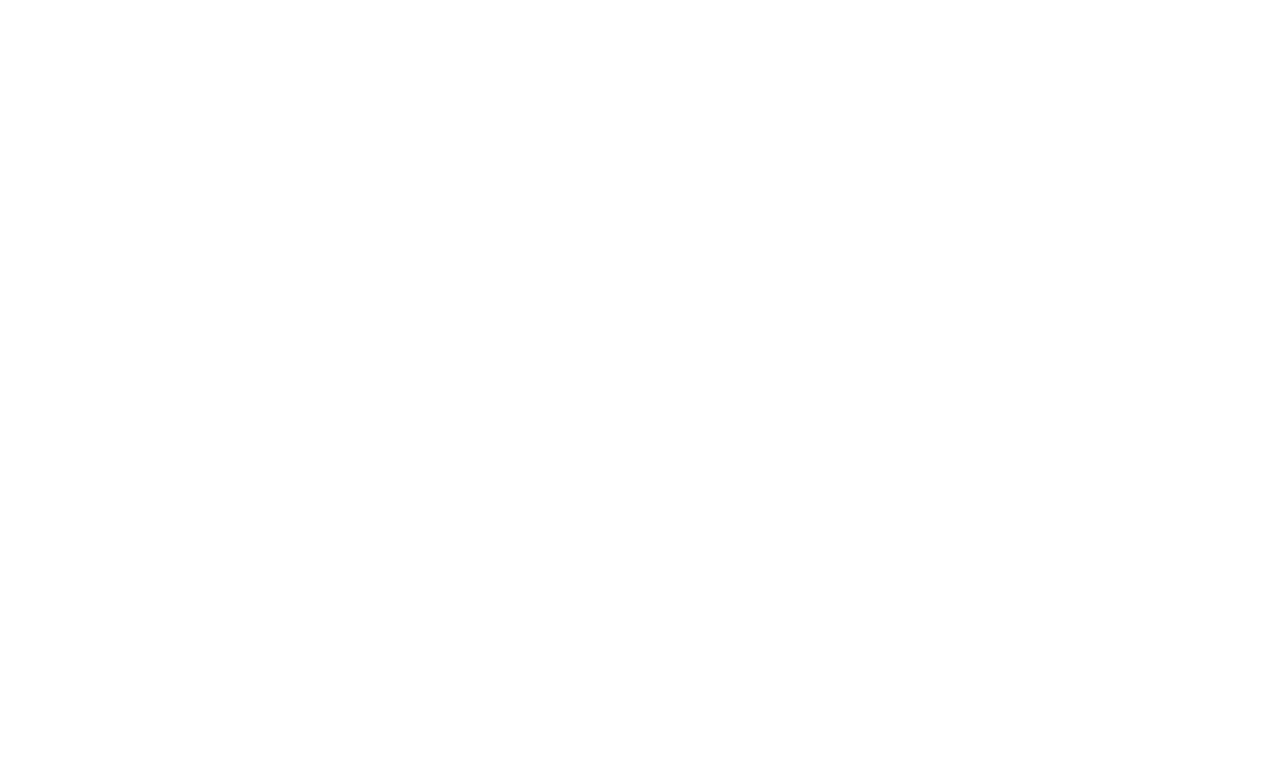
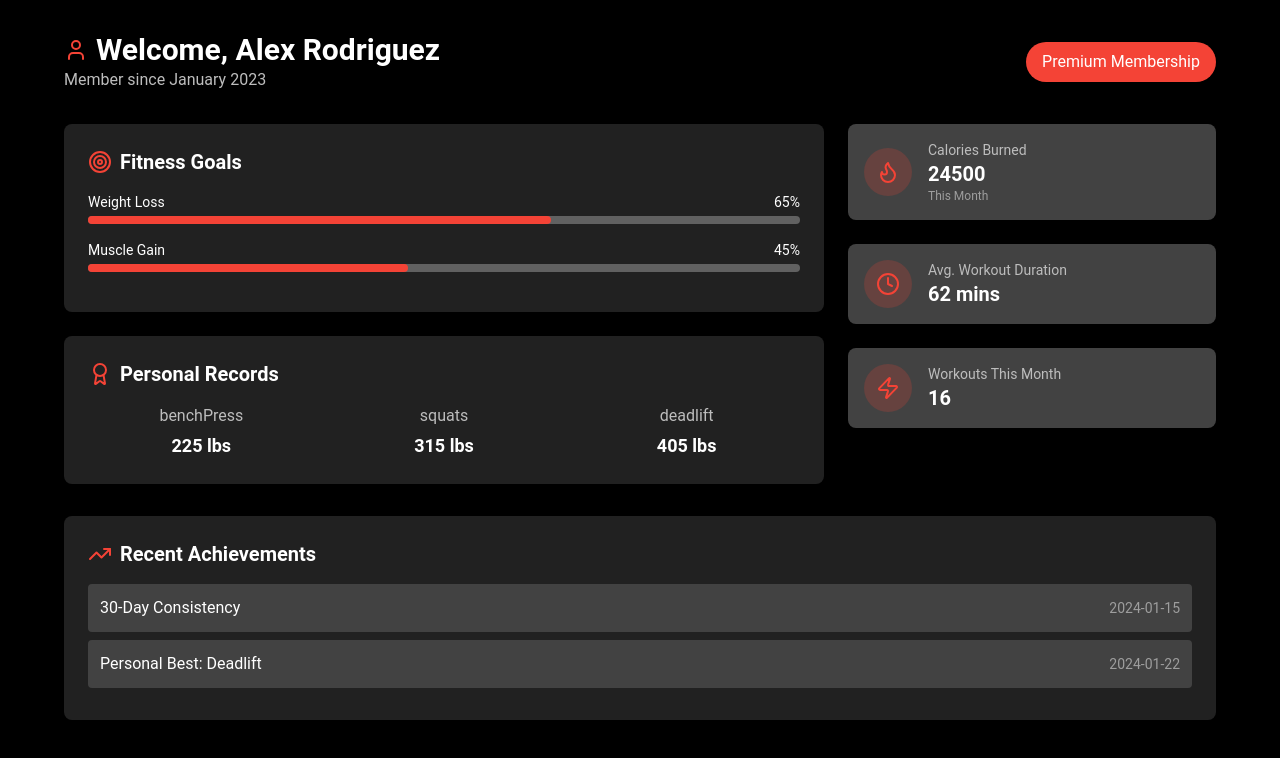
Before and after one commit to Divyanjala23/up-lift-fitness-management-website-, a React (Vite) app in the folder frontend/: page /member in a window 1280 px wide. Before the commit this address had no page. Shown: the top 758 px of the page. Built offline with nearby package versions, Linux system fonts and the light colour scheme.

Commit message:
update member dashboard

```diff
--- a/frontend/src/App.jsx
+++ b/frontend/src/App.jsx
@@ -12,6 +12,8 @@
 import Schedule from "./components/Shedule";
 import Footer from "./components/Footer";
 import AdminDashboard from "./components/AdminDashboard";
+import MemberDashboard from "./components/MemberDashboard";
+
 
 const App = () => {
   return (
@@ -100,6 +102,14 @@
               </>
             }
           />
+          <Route
+            path="/member"
+            element={
+              <>
+                <MemberDashboard/>
+              </>
+            }
+          />
         </Routes>
       </Router>
     </>
--- /dev/null
+++ b/frontend/src/components/MemberDashboard.jsx
@@ -0,0 +1,168 @@
+import React, { useState } from 'react';
+import {
+  User,
+  Target,
+  Flame,
+  Heart,
+  TrendingUp,
+  Award,
+  Clock,
+  Zap,
+  BarChart2
+} from 'lucide-react';
+import { motion } from 'framer-motion';
+
+const MemberDashboard = () => {
+  const [memberProfile] = useState({
+    name: "Alex Rodriguez",
+    memberSince: "January 2023",
+    membershipTier: "Premium",
+    fitnessGoals: [
+      { name: "Weight Loss", progress: 65 },
+      { name: "Muscle Gain", progress: 45 }
+    ],
+    stats: {
+      workoutsThisMonth: 16,
+      totalWorkouts: 184,
+      caloriesBurned: 24500,
+      avgWorkoutDuration: 62
+    },
+    recentAchievements: [
+      { title: "30-Day Consistency", date: "2024-01-15" },
+      { title: "Personal Best: Deadlift", date: "2024-01-22" }
+    ],
+    personalRecords: {
+      benchPress: 225,
+      squats: 315,
+      deadlift: 405
+    }
+  });
+
+  const StatCard = ({ icon, title, value, subtext }) => (
+    <motion.div
+      whileHover={{ scale: 1.05 }}
+      className="bg-gray-800 rounded-lg p-4 flex items-center gap-4"
+    >
+      <div className="bg-red-500/20 p-3 rounded-full">
+        {icon}
+      </div>
+      <div>
+        <div className="text-gray-400 text-sm">{title}</div>
+        <div className="font-bold text-xl">{value}</div>
+        {subtext && <div className="text-xs text-gray-500">{subtext}</div>}
+      </div>
+    </motion.div>
+  );
+
+  const ProgressBar = ({ goal, progress }) => (
+    <div className="mb-4">
+      <div className="flex justify-between text-sm mb-1">
+        <span>{goal.name}</span>
+        <span>{progress}%</span>
+      </div>
+      <div className="bg-gray-700 rounded-full h-2">
+        <div
+          className="bg-red-500 rounded-full h-2"
+          style={{ width: `${progress}%` }}
+        ></div>
+      </div>
+    </div>
+  );
+
+  return (
+    <div className="bg-black text-white min-h-screen p-8">
+      <div className="max-w-6xl mx-auto">
+        <motion.div
+          initial={{ opacity: 0, y: -20 }}
+          animate={{ opacity: 1, y: 0 }}
+          className="flex justify-between items-center mb-8"
+        >
+          <div>
+            <h1 className="text-3xl font-bold flex items-center gap-2">
+              <User className="text-red-500" /> Welcome, {memberProfile.name}
+            </h1>
+            <p className="text-gray-400">Member since {memberProfile.memberSince}</p>
+          </div>
+          <div className="bg-red-500 text-white px-4 py-2 rounded-full">
+            {memberProfile.membershipTier} Membership
+          </div>
+        </motion.div>
+
+        <div className="grid md:grid-cols-3 gap-6">
+          <div className="md:col-span-2 space-y-6">
+            <motion.div
+              initial={{ opacity: 0 }}
+              animate={{ opacity: 1 }}
+              className="bg-gray-900 rounded-lg p-6"
+            >
+              <h2 className="text-xl font-bold mb-4 flex items-center gap-2">
+                <Target className="text-red-500" /> Fitness Goals
+              </h2>
+              {memberProfile.fitnessGoals.map((goal) => (
+                <ProgressBar key={goal.name} goal={goal} progress={goal.progress} />
+              ))}
+            </motion.div>
+
+            <motion.div
+              initial={{ opacity: 0 }}
+              animate={{ opacity: 1 }}
+              className="bg-gray-900 rounded-lg p-6"
+            >
+              <h2 className="text-xl font-bold mb-4 flex items-center gap-2">
+                <Award className="text-red-500" /> Personal Records
+              </h2>
+              <div className="grid grid-cols-3 gap-4">
+                {Object.entries(memberProfile.personalRecords).map(([exercise, weight]) => (
+                  <div key={exercise} className="text-center">
+                    <div className="text-gray-400 mb-1">{exercise}</div>
+                    <div className="font-bold text-lg">{weight} lbs</div>
+                  </div>
+                ))}
+              </div>
+            </motion.div>
+          </div>
+
+          <div className="space-y-6">
+            <StatCard
+              icon={<Flame className="text-red-500" />}
+              title="Calories Burned"
+              value={memberProfile.stats.caloriesBurned}
+              subtext="This Month"
+            />
+            <StatCard
+              icon={<Clock className="text-red-500" />}
+              title="Avg. Workout Duration"
+              value={`${memberProfile.stats.avgWorkoutDuration} mins`}
+            />
+            <StatCard
+              icon={<Zap className="text-red-500" />}
+              title="Workouts This Month"
+              value={memberProfile.stats.workoutsThisMonth}
+            />
+          </div>
+        </div>
+
+        <motion.div
+          initial={{ opacity: 0 }}
+          animate={{ opacity: 1 }}
+          className="mt-8 bg-gray-900 rounded-lg p-6"
+        >
+          <h2 className="text-xl font-bold mb-4 flex items-center gap-2">
+            <TrendingUp className="text-red-500" /> Recent Achievements
+          </h2>
+          {memberProfile.recentAchievements.map((achievement) => (
+            <div
+              key={achievement.title}
+              className="flex justify-between items-center mb-2 p-3 bg-gray-800 rounded"
+            >
+              <span>{achievement.title}</span>
+              <span className="text-gray-500 text-sm">{achievement.date}</span>
+            </div>
+          ))}
+        </motion.div>
+      </div>
+    </div>
+  );
+};
+
+export default MemberDashboard;
```
